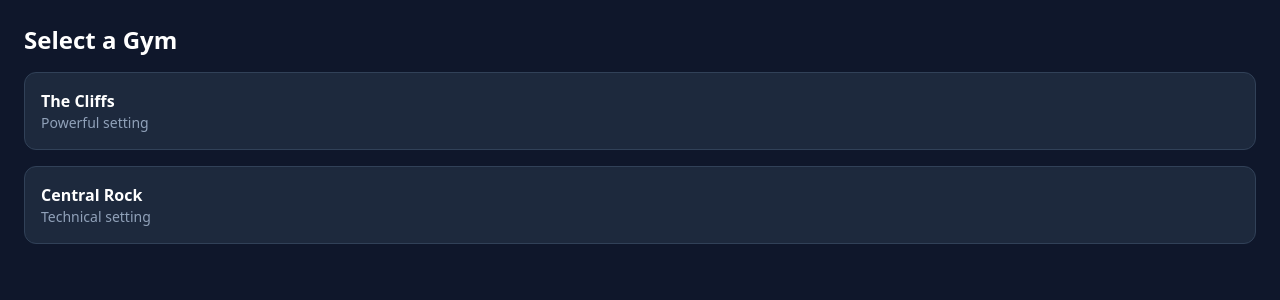
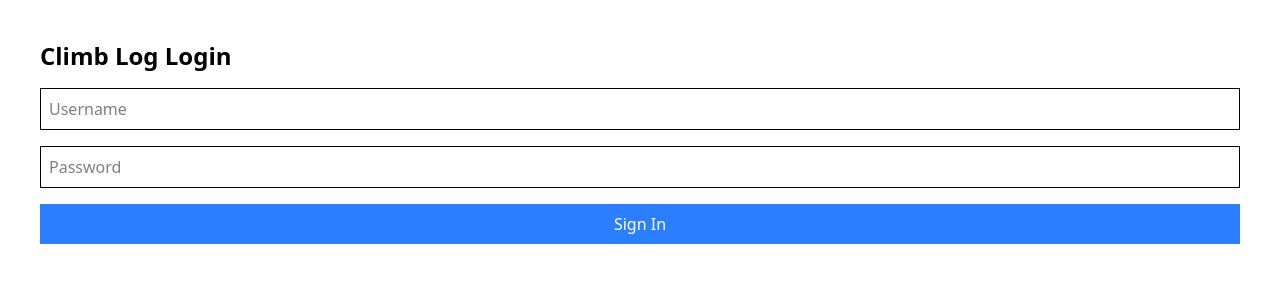
Before and after one commit to megansin/climbing-log-app, a React app in the folder frontend/: page / in a window 1280 px wide. Shown: the top 300 px of the page. Built offline with nearby package versions, Linux system fonts and the light colour scheme; the HTML template or start-up script is replaced by a standard one.

Commit message:
simplify frontend

```diff
--- a/frontend/src/App.jsx
+++ b/frontend/src/App.jsx
@@ -1,89 +1,88 @@
-import React, { useState } from 'react';
+import React, { useState } from "react";
 
-function App() {
-  const [activeSessionId, setActiveSessionId] = useState(null);
-  const [selectedGym, setSelectedGym] = useState(null);
+const API = "http://127.0.0.1:8000";
+
+export default function App() {
+  const [token, setToken] = useState(localStorage.getItem("token"));
+  const [session, setSession] = useState(null); // Stores { id, gymName }
   const [climbs, setClimbs] = useState([]);
 
-  // 1. START SESSION
-  const handleStartSession = async (gym) => {
-    // In a real app, you'd fetch the ID from your FastAPI POST /sessions/start
-    // For now, let's simulate the UI transition
-    setSelectedGym(gym);
-    setActiveSessionId("temp-id-123");
-    console.log(`Starting session at ${gym.name}`);
-  };
+  // --- 1. LOGIN ---
+  async function login(e) {
+    e.preventDefault();
+    const formData = new FormData(e.target);
+    const res = await fetch(`${API}/auth/token`, { method: "POST", body: formData });
+    const data = await res.json();
+    if (data.access_token) {
+      localStorage.setItem("token", data.access_token);
+      setToken(data.access_token);
+    } else { alert("Login Failed"); }
+  }
 
-  // 2. LOG A CLIMB
-  const addClimb = (grade) => {
-    const newClimb = { grade, time: new Date().toLocaleTimeString() };
-    setClimbs([newClimb, ...climbs]);
-    // Here you would call: await fetch(`http://localhost:8000/sessions/${activeSessionId}/climb`, ...)
-  };
+  // --- 2. START SESSION ---
+  async function startSession(gymName) {
+    const res = await fetch(`${API}/sessions/start?gym_id=${gymName}`, {
+      method: "POST",
+      headers: { Authorization: `Bearer ${token}` }
+    });
+    const data = await res.json();
+    setSession({ id: data.session_id, gymName: gymName });
+  }
 
-  // 3. END SESSION
-  const handleEndSession = () => {
-    const fatigue = prompt("Rate your fatigue (1-10):");
-    console.log("Ending session with fatigue:", fatigue);
-    setActiveSessionId(null);
-    setClimbs([]);
-    alert("Session saved to database!");
-  };
+  // --- 3. LOG CLIMB ---
+  async function logClimb(grade) {
+    await fetch(`${API}/sessions/${session.id}/climb`, {
+      method: "POST",
+      headers: {
+        "Content-Type": "application/json",
+        Authorization: `Bearer ${token}`
+      },
+      body: JSON.stringify({ grade, hold_type: "Jug", angle: "Slab", result: "Send" })
+    });
+    setClimbs([grade, ...climbs]);
+  }
 
+  // --- UI LOGIC ---
+
+  // If not logged in: Show Login Form
+  if (!token) return (
+    <form onSubmit={login} className="p-10 space-y-4">
+      <h1 className="text-2xl font-bold">Climb Log Login</h1>
+      <input name="username" placeholder="Username" className="block border p-2 w-full" />
+      <input name="password" type="password" placeholder="Password" className="block border p-2 w-full" />
+      <button type="submit" className="bg-blue-500 text-white p-2 w-full">Sign In</button>
+    </form>
+  );
+
+  // If not in a session: Show Gym List
+  if (!session) return (
+    <div className="p-10 space-y-4">
+      <h1 className="text-2xl font-bold">Pick a Gym</h1>
+      {["The Grotto", "The Cliffs", "Central Rock"].map(gym => (
+        <button key={gym} onClick={() => startSession(gym)} className="block border p-4 w-full text-left hover:bg-gray-100">
+          {gym}
+        </button>
+      ))}
+      <button onClick={() => {localStorage.clear(); setToken(null);}} className="text-red-500 underline">Logout</button>
+    </div>
+  );
+
+  // If in a session: Show the Logger
   return (
-    <div className="min-h-screen bg-slate-900 text-white p-6 font-sans">
-      {!activeSessionId ? (
-        <section>
-          <h2 className="text-2xl font-bold mb-4">Select a Gym</h2>
-          <div className="grid gap-4">
-            {[{name: "The Cliffs", style: "Powerful"}, {name: "Central Rock", style: "Technical"}].map(gym => (
-              <button
-                key={gym.name}
-                onClick={() => handleStartSession(gym)}
-                className="bg-slate-800 p-4 rounded-xl border border-slate-700 hover:border-blue-500 text-left"
-              >
-                <div className="font-bold">{gym.name}</div>
-                <div className="text-sm text-slate-400">{gym.style} setting</div>
-              </button>
-            ))}
-          </div>
-        </section>
-      ) : (
-        <section className="space-y-6">
-          <div className="flex justify-between items-center">
-            <h2 className="text-xl font-bold text-blue-400">{selectedGym.name}</h2>
-            <button onClick={handleEndSession} className="bg-red-500/20 text-red-400 px-4 py-2 rounded-lg border border-red-500/50">
-              End Session
-            </button>
-          </div>
-
-          <div className="grid grid-cols-3 gap-3">
-            {['V1', 'V2', 'V3', 'V4', 'V5', 'V6'].map(grade => (
-              <button
-                key={grade}
-                onClick={() => addClimb(grade)}
-                className="bg-slate-800 py-4 rounded-lg border border-slate-700 active:bg-blue-600"
-              >
-                {grade}
-              </button>
-            ))}
-          </div>
-
-          <div className="bg-slate-800 rounded-xl p-4 border border-slate-700">
-            <h3 className="text-sm font-bold text-slate-400 mb-3 uppercase">Live Log</h3>
-            <div className="space-y-2">
-              {climbs.map((c, i) => (
-                <div key={i} className="flex justify-between text-sm border-b border-slate-700 pb-1">
-                  <span>{c.grade}</span>
-                  <span className="text-slate-500">{c.time}</span>
-                </div>
-              ))}
-            </div>
-          </div>
-        </section>
-      )}
+    <div className="p-10 space-y-4">
+      <h1 className="text-2xl font-bold">{session.gymName}</h1>
+      <div className="grid grid-cols-3 gap-2">
+        {["V1", "V2", "V3", "V4"].map(v => (
+          <button key={v} onClick={() => logClimb(v)} className="bg-slate-800 text-white p-4 rounded">
+            {v}
+          </button>
+        ))}
+      </div>
+      <div className="mt-4">
+        <h2 className="font-bold border-b">Session History</h2>
+        {climbs.map((c, i) => <div key={i}>{c} logged</div>)}
+      </div>
+      <button onClick={() => setSession(null)} className="bg-gray-200 p-2 w-full mt-4">End Session</button>
     </div>
   );
 }
-
-export default App;
```
